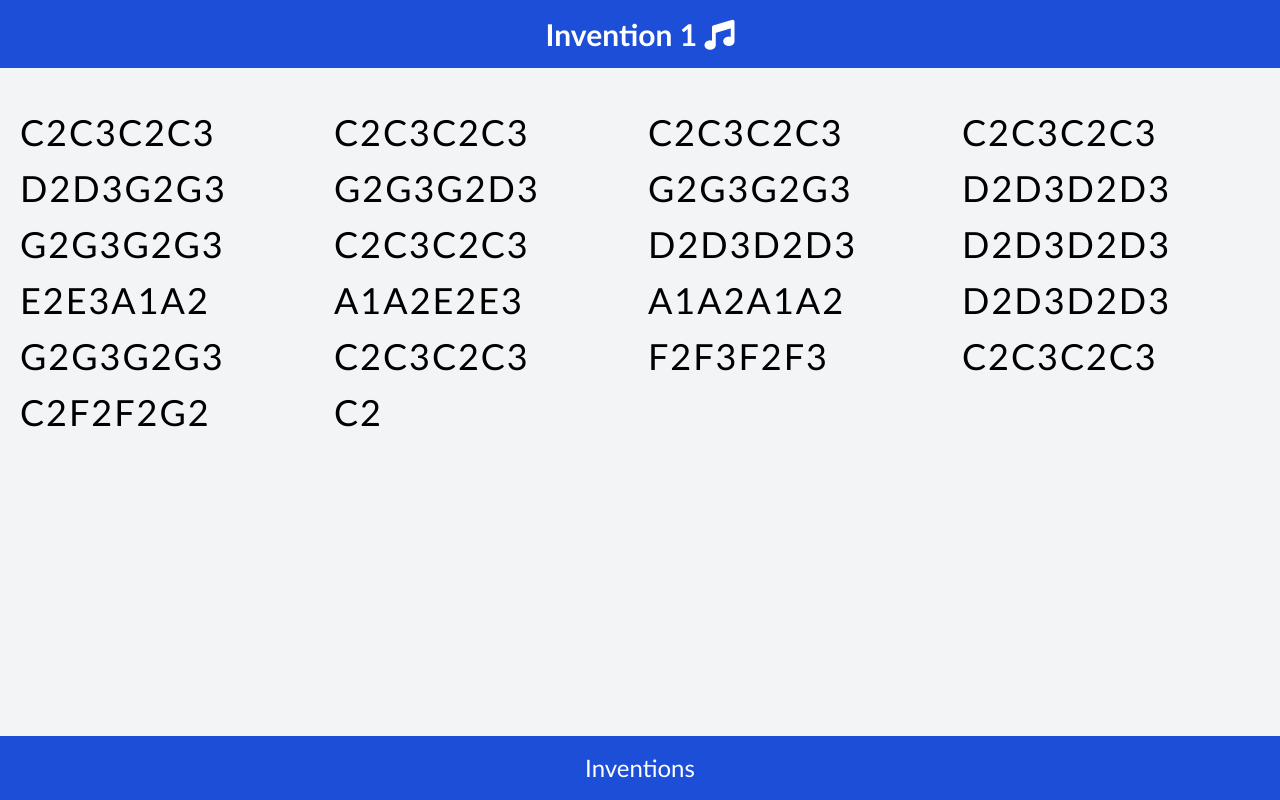
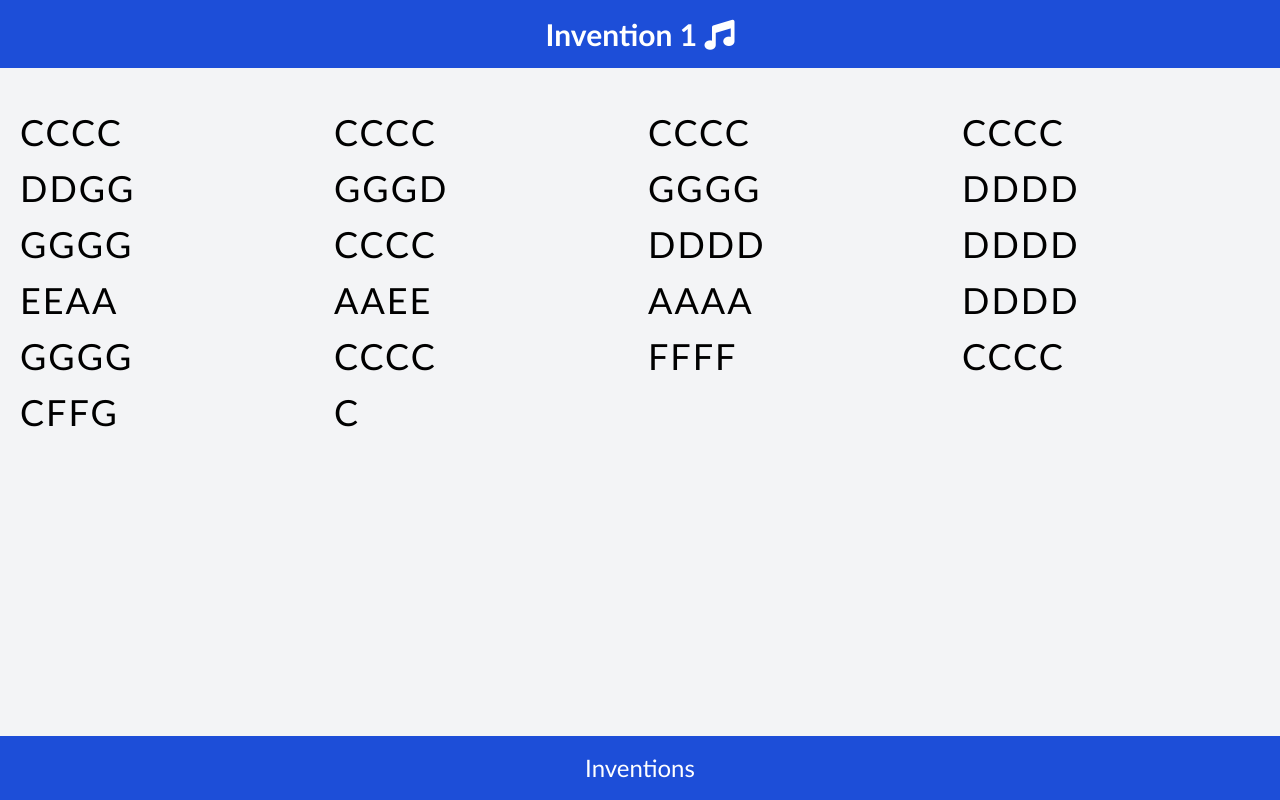
Before and after one commit to timcharlier6/bach, a website: page 1invention.html in a window 1280 px wide. Drawn offline with nearby package versions, Linux system fonts and the light colour scheme.

Commit message:
fix(main): path and octave

```diff
--- a/1invention.html
+++ b/1invention.html
@@ -29,41 +29,41 @@
     >
       <section id="section3">
         <midi-player
-          src="./1invention_metro.mid"
+          src="./mid/1invention_metro.mid"
           sound-font
           visualizer="#section3 midi-visualizer"
           class="my-3 mx-auto inline-block"
           id="midi-player"
         >
         </midi-player>
-        <midi-visualizer src="./1invention_metro.mid"> </midi-visualizer>
+        <midi-visualizer src="./mid/1invention_metro.mid"> </midi-visualizer>
       </section>
       <section>
         <div
           class="grid grid-cols-2 sm:grid-cols-3 md:grid-cols-4 gap-4 text-2xl sm:text-3xl md:text-4xl p-1 text-wrap"
         >
-          <p><span>C2</span><span>C3</span><span>C2</span><span>C3</span></p>
-          <p><span>C2</span><span>C3</span><span>C2</span><span>C3</span></p>
-          <p><span>C2</span><span>C3</span><span>C2</span><span>C3</span></p>
-          <p><span>C2</span><span>C3</span><span>C2</span><span>C3</span></p>
-          <p><span>D2</span><span>D3</span><span>G2</span><span>G3</span></p>
-          <p><span>G2</span><span>G3</span><span>G2</span><span>D3</span></p>
-          <p><span>G2</span><span>G3</span><span>G2</span><span>G3</span></p>
-          <p><span>D2</span><span>D3</span><span>D2</span><span>D3</span></p>
-          <p><span>G2</span><span>G3</span><span>G2</span><span>G3</span></p>
-          <p><span>C2</span><span>C3</span><span>C2</span><span>C3</span></p>
-          <p><span>D2</span><span>D3</span><span>D2</span><span>D3</span></p>
-          <p><span>D2</span><span>D3</span><span>D2</span><span>D3</span></p>
-          <p><span>E2</span><span>E3</span><span>A1</span><span>A2</span></p>
-          <p><span>A1</span><span>A2</span><span>E2</span><span>E3</span></p>
-          <p><span>A1</span><span>A2</span><span>A1</span><span>A2</span></p>
-          <p><span>D2</span><span>D3</span><span>D2</span><span>D3</span></p>
-          <p><span>G2</span><span>G3</span><span>G2</span><span>G3</span></p>
-          <p><span>C2</span><span>C3</span><span>C2</span><span>C3</span></p>
-          <p><span>F2</span><span>F3</span><span>F2</span><span>F3</span></p>
-          <p><span>C2</span><span>C3</span><span>C2</span><span>C3</span></p>
-          <p><span>C2</span><span>F2</span><span>F2</span><span>G2</span></p>
-          <p><span>C2</span></p>
+          <p><span>C</span><span>C</span><span>C</span><span>C</span></p>
+          <p><span>C</span><span>C</span><span>C</span><span>C</span></p>
+          <p><span>C</span><span>C</span><span>C</span><span>C</span></p>
+          <p><span>C</span><span>C</span><span>C</span><span>C</span></p>
+          <p><span>D</span><span>D</span><span>G</span><span>G</span></p>
+          <p><span>G</span><span>G</span><span>G</span><span>D</span></p>
+          <p><span>G</span><span>G</span><span>G</span><span>G</span></p>
+          <p><span>D</span><span>D</span><span>D</span><span>D</span></p>
+          <p><span>G</span><span>G</span><span>G</span><span>G</span></p>
+          <p><span>C</span><span>C</span><span>C</span><span>C</span></p>
+          <p><span>D</span><span>D</span><span>D</span><span>D</span></p>
+          <p><span>D</span><span>D</span><span>D</span><span>D</span></p>
+          <p><span>E</span><span>E</span><span>A</span><span>A</span></p>
+          <p><span>A</span><span>A</span><span>E</span><span>E</span></p>
+          <p><span>A</span><span>A</span><span>A</span><span>A</span></p>
+          <p><span>D</span><span>D</span><span>D</span><span>D</span></p>
+          <p><span>G</span><span>G</span><span>G</span><span>G</span></p>
+          <p><span>C</span><span>C</span><span>C</span><span>C</span></p>
+          <p><span>F</span><span>F</span><span>F</span><span>F</span></p>
+          <p><span>C</span><span>C</span><span>C</span><span>C</span></p>
+          <p><span>C</span><span>F</span><span>F</span><span>G</span></p>
+          <p><span>C</span></p>
         </div>
       </section>
 
```
